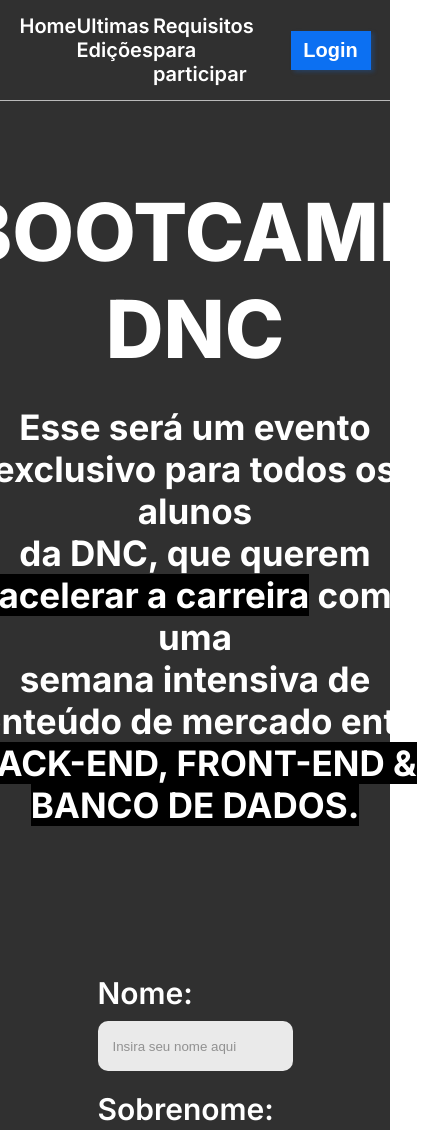
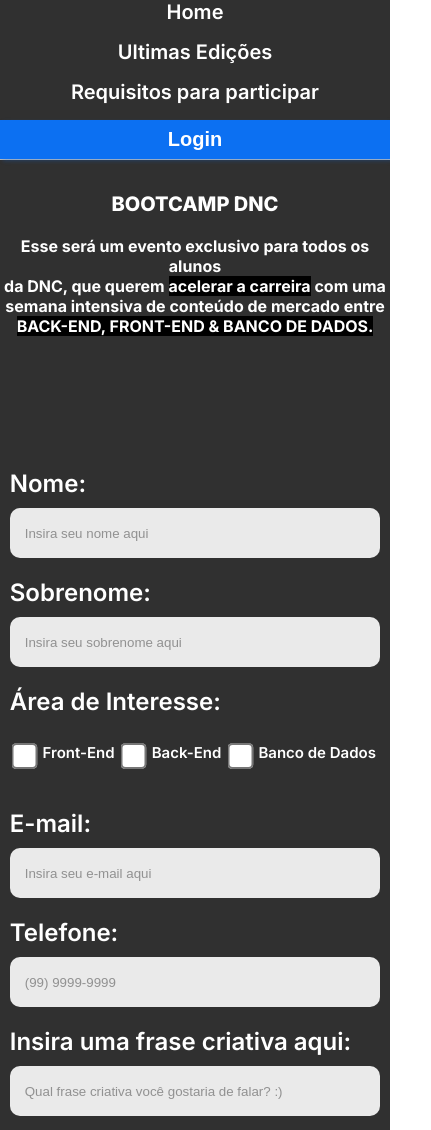
Before and after one commit to Lucasciel/bootcamp, a plain HTML site: page index.html in a window 390 px wide. Shown: the top 1130 px of the page, 431 px wide, since content can reach past the window. Drawn offline with Linux system fonts and the light colour scheme.

Commit message:
adicionando media query

```diff
--- a/index.html
+++ b/index.html
@@ -60,7 +60,7 @@
             </div>
 
             <div class="form-group">
-                <label for="">Insira uma frase criativa aqui::</label>
+                <label for="">Insira uma frase criativa aqui:</label>
                 <input type="text" placeholder="Qual frase criativa você gostaria de falar? :)">
             </div>
 
--- a/style.css
+++ b/style.css
@@ -188,7 +188,6 @@ footer ul{
 
 footer ul li {
     text-align: center;
-;
     margin-top: 20px;
     font-size: 20px;
 }
@@ -229,3 +228,52 @@ footer #linha2 a:hover {
 footer #linha2 a:first-child {
     border-right: 3px white solid;
 }
+
+@media only screen and (max-width: 600px) {
+    #menu-principal {
+        flex-direction:column;
+        height: auto;
+        align-items: center;
+
+    }
+    #menu-links {
+        flex-direction: column;
+        align-items: center;
+        width: 100%;
+        padding: 0%;
+    }
+    #menu-links a {
+        height: 40px;
+    }
+    #menu-principal button {
+        margin: 0%;
+        width: 100%;
+    }
+
+    section h1 {
+        font-size: 20px;
+    }
+    section h2 {
+        font-size: 16px;
+    }
+
+    form {
+        width: 95%;
+        font-size: 24px;
+    }
+
+    #checkbox-itens label {
+        font-size: 15px;
+    }
+
+    footer #linha1 {
+        flex-direction: column;
+    }
+
+    footer {
+        height: auto;
+    }
+    footer #endereco {
+        font-size: 18px;
+    }
+}
```
